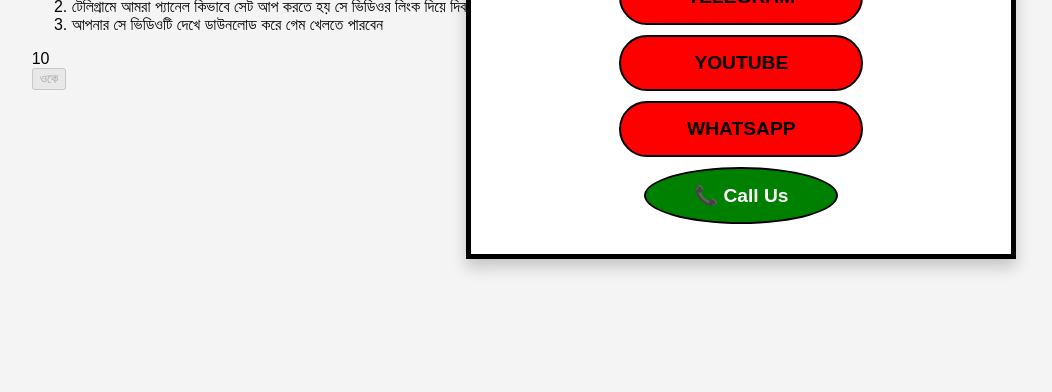
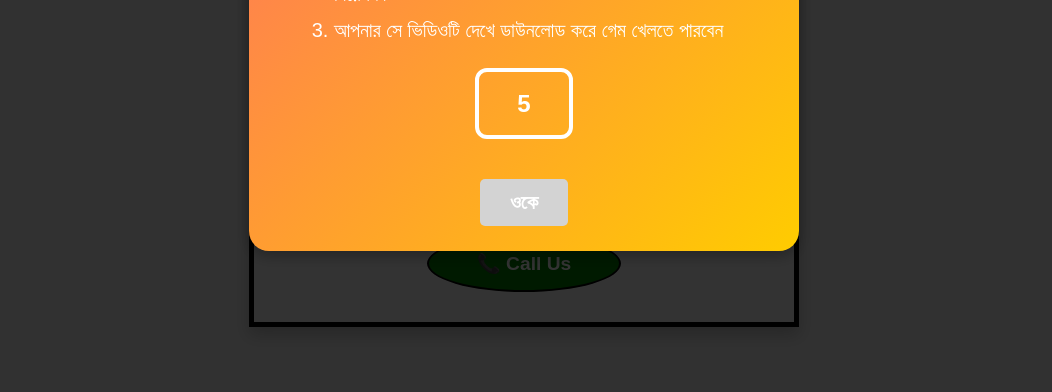
Before and after one commit to Mdsayet/GT-OFFICEAL-TOOLS, a plain HTML site: page index.html in a window 1280 px wide. Shown: the part 408-800 px from the top of the page, without its empty margins (116-1168 px from the left). Drawn offline with Linux system fonts and the light colour scheme.

Commit message:
Add files via upload

```diff
--- a/index.html
+++ b/index.html
@@ -4,12 +4,129 @@
     <meta charset="UTF-8">
     <meta name="viewport" content="width=device-width, initial-scale=1.0">
     <title>G TOOLS OFFICIAL</title>
-    <link href="https://fonts.googleapis.com/css2?family=Poppins:wght@400;600&display=swap" rel="stylesheet">
     <link rel="stylesheet" href="styles.css">
-    <script src="script.js" defer></script>
+    <script>
+        window.onload = function() {
+            // পপআপ মেসেজ দেখানোর জন্য
+            var popup = document.getElementById('popup');
+            popup.style.display = 'flex';
+            popup.classList.add('popup-animation');  // এনিমেশন ক্লাস যোগ করা
+
+            var closePopupButton = document.getElementById('closePopup');
+            var timer = 10; // ১০ সেকেন্ডের টাইমার
+            var timerDisplay = document.getElementById('timerDisplay');
+
+            // টাইমার শুরু করা
+            var countdown = setInterval(function() {
+                timer--;
+                timerDisplay.textContent = timer; // শুধুমাত্র সেকেন্ড দেখানো হবে
+
+                if (timer <= 0) {
+                    clearInterval(countdown); // টাইমার বন্ধ করা
+                    closePopupButton.disabled = false; // "ওকে" বাটন কাজ করবে
+                    closePopupButton.textContent = "ওকে"; // "ওকে" বাটনের টেক্সট পরিবর্তন করা
+                }
+            }, 1000);
+
+            // ওকে বাটন ক্লিক করলে পপআপ বন্ধ হবে
+            closePopupButton.onclick = function() {
+                popup.style.display = 'none'; // পপআপটি সরে যাবে
+            };
+        };
+    </script>
+    <style>
+        /* পপআপ স্টাইল */
+        #popup {
+            display: none;
+            position: fixed;
+            top: 0;
+            left: 0;
+            width: 100%;
+            height: 100%;
+            background: rgba(0, 0, 0, 0.8); /* কালো ব্যাকগ্রাউন্ড */
+            display: flex;
+            justify-content: center;
+            align-items: center;
+            z-index: 1000;
+        }
+
+        .popup-content {
+            background: linear-gradient(135deg, #ff6f61, #ffcc00); /* গ্র্যাডিয়েন্ট ব্যাকগ্রাউন্ড */
+            padding: 25px;
+            border-radius: 20px;
+            text-align: center;
+            width: 80%;
+            max-width: 500px;
+            color: #fff;
+            font-family: 'Arial', sans-serif;
+            font-size: 20px;
+            line-height: 1.8;
+            box-shadow: 0 5px 15px rgba(0, 0, 0, 0.3); /* শ্যাডো এফেক্ট */
+        }
+
+        .popup-content p {
+            font-size: 22px;  /* বার্তা বড় করার জন্য */
+        }
+
+        .popup-content ol {
+            text-align: left;
+            margin-left: 20px;
+            font-size: 20px;
+        }
+
+        #closePopup {
+            margin-top: 20px;
+            padding: 12px 30px;
+            background-color: #4CAF50;
+            color: white;
+            border: none;
+            border-radius: 5px;
+            cursor: pointer;
+            font-size: 20px;
+            font-weight: bold;
+            transition: background-color 0.3s;
+        }
+
+        #closePopup:disabled {
+            background-color: #d3d3d3;  /* নিষ্ক্রিয় বাটনের জন্য */
+            cursor: not-allowed;
+        }
+
+        #closePopup:hover {
+            background-color: #45a049;
+        }
+
+        /* টাইমার টেক্সট */
+        #timerDisplay {
+            margin-top: 20px;
+            font-size: 24px;
+            font-weight: bold;
+            color: #fff;
+            border: 4px solid #fff; /* টাইমারের চারপাশে বর্ডার */
+            padding: 10px;
+            border-radius: 12px;
+            width: 70px;
+            margin: 20px auto;
+        }
+
+        /* পপআপ এনিমেশন */
+        .popup-animation {
+            animation: fadeIn 0.6s ease-out;
+        }
+
+        @keyframes fadeIn {
+            from {
+                opacity: 0;
+                transform: scale(0.8);
+            }
+            to {
+                opacity: 1;
+                transform: scale(1);
+            }
+        }
+    </style>
 </head>
 <body>
-    <!-- Popup -->
     <div id="popup" class="popup">
         <div class="popup-content">
             <p>আসসালামু আলাইকুম 🌸</p>
@@ -19,24 +136,38 @@
                 <li>টেলিগ্রামে আমরা প্যানেল কিভাবে সেট আপ করতে হয় সে ভিডিওর লিংক দিয়ে দিব</li>
                 <li>আপনার সে ভিডিওটি দেখে ডাউনলোড করে গেম খেলতে পারবেন</li>
             </ol>
-            <div id="timerDisplay">10</div>
+            <div id="timerDisplay">10</div> <!-- শুধুমাত্র সেকেন্ড দেখানো হবে -->
             <button id="closePopup" disabled>ওকে</button>
         </div>
     </div>
 
-    <!-- Main Content -->
     <div class="container">
+        <!-- Company Logo Section -->
         <div class="logo-container">
-            <img src="images/logo.png" alt="Company Logo" class="logo">
+            <img src="logo.png" alt="Company Logo" class="logo">
         </div>
+
+        <!-- Welcome Message with Border -->
         <h1 class="welcome">WELCOME TO</h1>
         <h2 class="subtitle">G TOOLS OFFICIAL</h2>
+
+        <!-- Divider Line -->
         <div class="divider"></div>
+
+        <!-- Buttons with Platform Icons -->
         <div class="button-container">
-            <a href="https://t.me/G_Tools_Official" class="button TELEGRAM">TELEGRAM</a>
-            <a href="https://youtube.com/@g_tools_official" class="button YOUTUBE">YOUTUBE</a>
-            <a href="https://whatsapp.com/channel/0029VafxwdD72WU3acE7oV2q" class="button whatsapp">WHATSAPP</a>
+            <a href="https://t.me/G_Tools_Official" class="button TELEGRAM">
+                TELEGRAM
+            </a>
+            <a href="https://youtube.com/@g_tools_official?si=a_nRq-tUnd53B0Mt" class="button YOUTUBE">
+                YOUTUBE
+            </a>
+            <a href="https://whatsapp.com/channel/0029VafxwdD72WU3acE7oV2q" class="button whatsapp">
+                WHATSAPP
+            </a>
         </div>
+
+        <!-- Phone Button -->
         <a href="tel:+8801987824364" class="phone-button">
             <span class="phone-icon">📞</span> Call Us
         </a>
```
